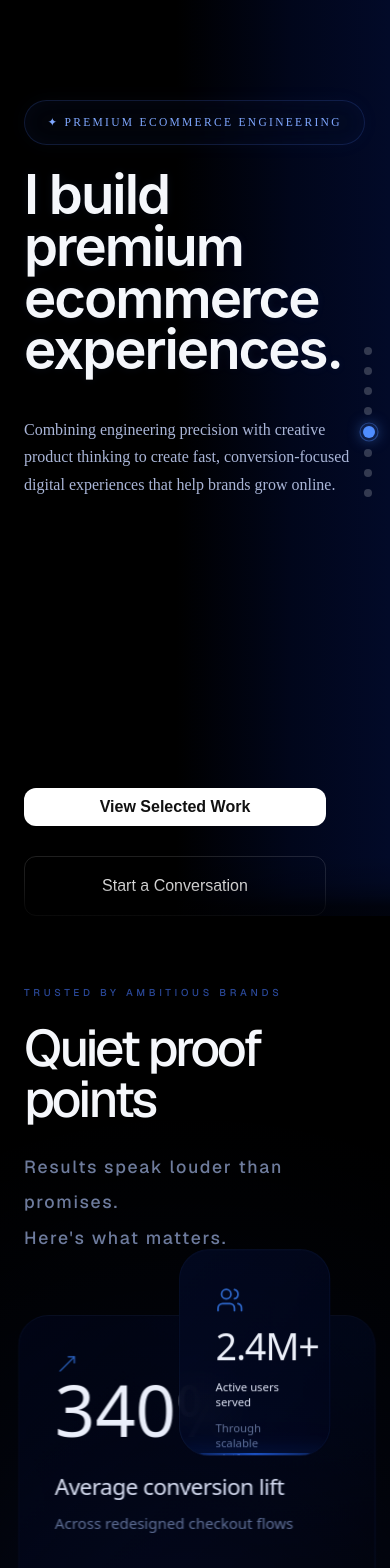
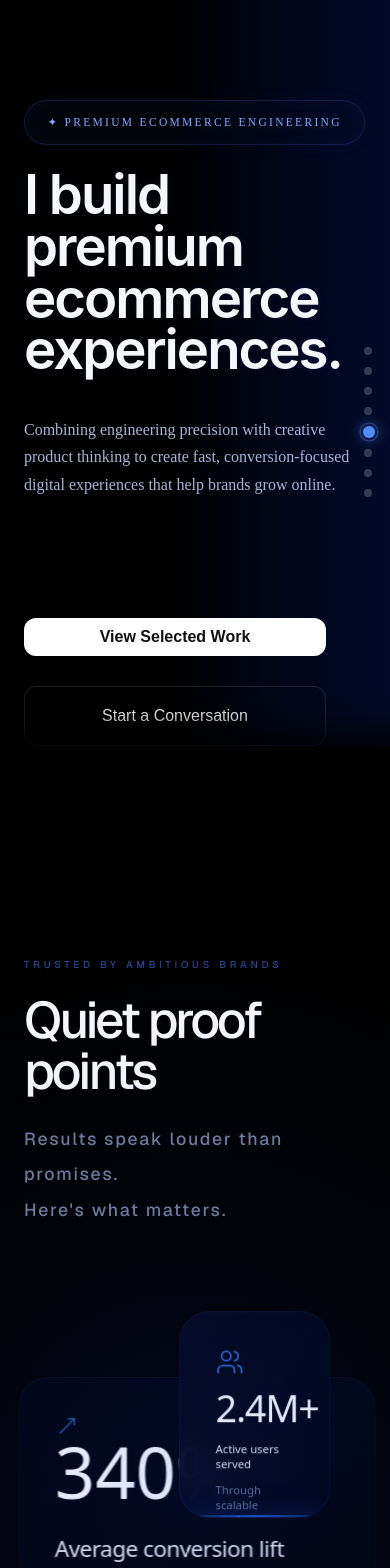
Before and after one commit to josephstephen-dev/joseph-portfolio, a Next.js app: page / in a window 390 px wide. Shown: the top 1568 px of the page. Built offline with nearby package versions, Linux system fonts and the light colour scheme.

Commit message:
Premium mobile proof layout

```diff
--- a/src/app/globals.css
+++ b/src/app/globals.css
@@ -335,7 +335,7 @@ body{
     align-items:stretch;
   display:flex;
   gap:30px;
-  margin-top:290px;
+  margin-top:120px;
   margin-right:40px;
   align-items:center;
 
@@ -786,9 +786,14 @@ linear-gradient(
 
 @media (max-width: 768px){
 
+  .proof-header{
+  margin-bottom:150px;
+  margin-top:142px;
+}
+
   .proof-description{
     max-width:100%;
-    margin-bottom:60px;
+    margin-bottom:70px;
 }
 
   .proof-card-1{
@@ -803,7 +808,7 @@ linear-gradient(
 
   .proof-card-2{
     width:47%;
-    right:-36;
+    right:-35;
     top:-70px;
   }
 
@@ -826,7 +831,7 @@ linear-gradient(
   .proof-card-4{
     width:60%;
     top:49%;
-    right:-36;
+    right:-35;
   }
 
   .proof-card-4 h3{
```
